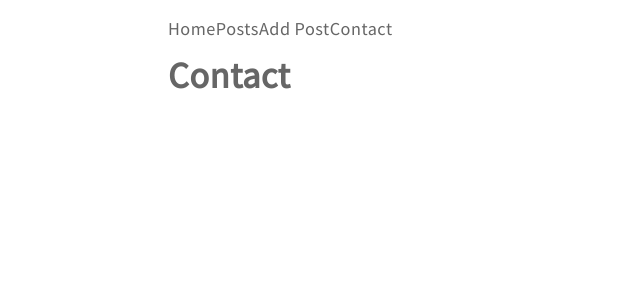
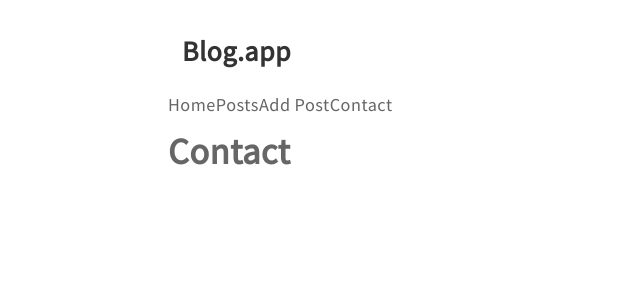
Before and after one commit to arti-zachara/MERN-Blog-app, a React (Create React App) app in the folder client/: page /contact in a window 1280 px wide. Shown: the top 300 px of the page, without its empty margins (0-640 px from the left). Built offline with nearby package versions, Linux system fonts and the light colour scheme.

Commit message:
Import Logo and MainMenu to NavBar

```diff
--- a/client/src/components/features/NavBar/NavBar.js
+++ b/client/src/components/features/NavBar/NavBar.js
@@ -1,10 +1,14 @@
 import React from "react";
 import { Link } from "react-router-dom";
+
+import Logo from "../../common/Logo/Logo";
+import MainMenu from "../../layout/MainMenu/MainMenu";
 
 class NavBar extends React.Component {
   render() {
     return (
       <div>
+        <Logo />
         <Link to="/">Home</Link>
         <Link to="/posts">Posts</Link>
         <Link to="/posts/new">Add Post</Link>
```
